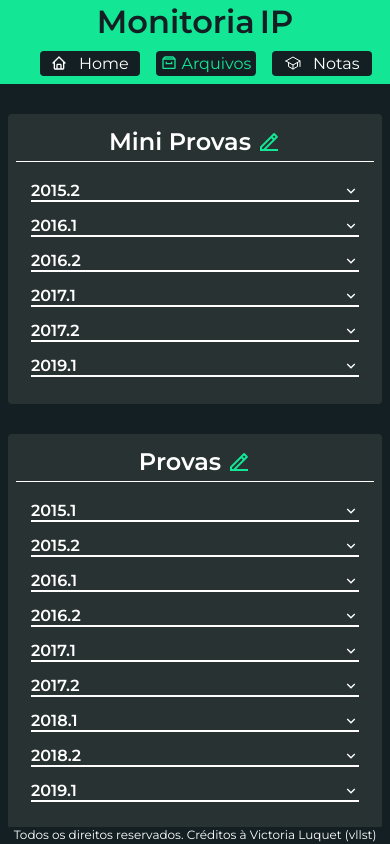
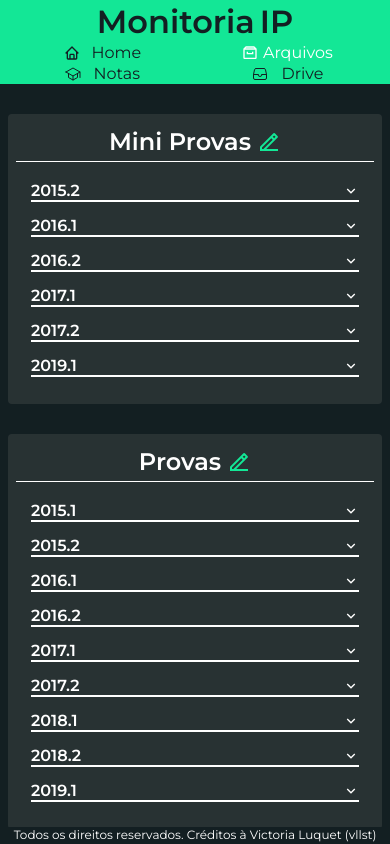
Before and after one commit to ftm2-cin/ip-web, a React (Create React App) app: page /arquivos in a window 390 px wide. Built offline with nearby package versions, Linux system fonts and the light colour scheme.

Commit message:
fixed layout + added new tutors + added dr div

```diff
--- a/src/App.css
+++ b/src/App.css
@@ -33,7 +33,7 @@
   user-select: none;
 }
 
-@media(max-width: 400px) {
+@media(max-width: 675px) {
   .App {
     height: 100%;
     width: 100%;
--- a/src/components/Header/index.css
+++ b/src/components/Header/index.css
@@ -70,7 +70,7 @@
   color: #13e796;
 }
 
-@media (max-width: 400px) {
+@media (max-width: 675px) {
   .App-Header {
     height: 100%;
     width: 100%;
@@ -84,3 +84,39 @@
     justify-content: center;
   }
 }
+
+@media (max-width: 500px) {
+  .App-Header {
+    height: 100%;
+    width: 100%;
+    flex-direction: column;
+    justify-content: center;
+  }
+
+  .App-Title {
+    width: 100%;
+    height: 100%;
+    justify-content: center;
+  }
+
+  .App-Nav ul{
+    display: grid;
+    grid-template-columns: 1fr 1fr;
+    justify-items: center;
+    justify-content: center;
+  }
+
+  .App-Nav ul li a {
+    background-color: transparent;
+    color: #131f22;
+  }
+
+  .App-Nav ul li a:hover {
+    border-radius: 0px;
+    color: #fff;
+  }
+
+  .App-Nav ul li a.active {
+    color: #fff;
+  }
+}
--- a/src/components/Header/index.jsx
+++ b/src/components/Header/index.jsx
@@ -1,6 +1,6 @@
 import React from "react";
 import { NavLink } from "react-router-dom";
-import { IoSchoolOutline } from "react-icons/io5";
+import { IoSchoolOutline, IoFileTrayOutline } from "react-icons/io5";
 import "./index.css";
 
 function Header({ sections }) {
@@ -37,6 +37,17 @@ function Header({ sections }) {
               Notas
             </a>
           </li>
+          <li className="App-NavItem">
+            <a
+              onClick={emmitAlert}
+              href="https://drive.google.com/drive/folders/1STo4COxHusk2v2W9XzXmIXLEzq7MO00W?usp=sharing"
+              target="_blank"
+              rel="noreferrer"
+            >
+              <IoFileTrayOutline />
+              Drive
+            </a>
+          </li>
         </ul>
       </nav>
     </header>
--- a/src/data/monitores.js
+++ b/src/data/monitores.js
@@ -7,12 +7,14 @@ import jmbj2 from "../assets/img/jmbj2.jpg";
 import pfbc2 from "../assets/img/pfbc2.jpg";
 import rnfo from "../assets/img/rnfo.jpg";
 import acm from "../assets/img/acm.jpg";
+import maa5 from "../assets/img/maa5.jpg";
+import tjas from "../assets/img/tjas.jpg";
 
 const data = [
     {
         name: "Murilo Barbosa",
         login: "mbn2",
-        periodo: 3,
+        periodo: 4,
         img: murilo,
         linkedin: "https://www.linkedin.com/in/murilobn/",
         github: "https://github.com/mulirow",
@@ -20,7 +22,7 @@ const data = [
     {
         name: "Victoria Luquet",
         login: "vllst",
-        periodo: 3,
+        periodo: 4,
         img: luquet,
         linkedin: "https://www.linkedin.com/in/victoria-luquet-8766891a2/",
         github: "https://github.com/vicluq",
@@ -28,7 +30,7 @@ const data = [
     {
         name: "Matheus Boncsidai",
         login: "mjbo",
-        periodo: 3,
+        periodo: 4,
         img: matheus,
         linkedin: "",
         github: "https://github.com/Mathbonc",
@@ -36,7 +38,7 @@ const data = [
     {
         name: "Jeferson Severino",
         login: "jsa2",
-        periodo: 3,
+        periodo: 4,
         img: jeferson,
         linkedin: "https://www.linkedin.com/in/jeferson-severino-959925184/",
         github: "https://github.com/jefersonseverino",
@@ -44,7 +46,7 @@ const data = [
     {
         name: "Daniel Silva",
         login: "jdsc2",
-        periodo: 2,
+        periodo: 3,
         img: jdsc2,
         linkedin: "",
         github: "",
@@ -52,7 +54,7 @@ const data = [
     {
         name: "José Marcondes",
         login: "jmbj2",
-        periodo: 2,
+        periodo: 3,
         img: jmbj2,
         linkedin: "",
         github: "",
@@ -60,7 +62,7 @@ const data = [
     {
         name: "Pedro Fernandes",
         login: "pfbc2",
-        periodo: 2,
+        periodo: 3,
         img: pfbc2,
         linkedin: "",
         github: "https://github.com/fernandesbarreto",
@@ -68,18 +70,37 @@ const data = [
     {
         name: "Renato Nogueira",
         login: "rnfo",
-        periodo: 3,
+        periodo: 4,
         img: rnfo,
         linkedin: "",
         github: "https://github.com/RenatoNogFer",
     },
+    {
+        name: "Marcela",
+        login: "maa5",
+        periodo: 2,
+        img: maa5,
+        linkedin: "",
+        github: "https://github.com/maa134340",
+    },
+    {
+        name: "Thiago",
+        login: "tjas",
+        periodo: 2,
+        img: tjas,
+        linkedin: "https://www.linkedin.com/in/thijalves/",
+        github: "https://github.com/Thijalves",
+    },
 ];
 
-export default {
+
+const allData = {
     tutors: data,
     teacher: {
         name: "Alexandre Cabral Mota",
         login: "acm",
         img: acm,
     }
-};
+}
+
+export default allData ;
--- a/src/pages/Home/components/Gallery/index.css
+++ b/src/pages/Home/components/Gallery/index.css
@@ -42,7 +42,7 @@
 
 .Gallery-Tutors {
   display: grid;
-  grid-template-columns: 1fr 1fr 1fr 1fr;
+  grid-template-columns: 1fr 1fr 1fr 1fr 1fr;
 
   justify-content: center;
   align-items: center;
@@ -50,7 +50,14 @@
   align-content: center;
 }
 
-@media (max-width: 400px) {
+@media(max-width: 1120px) {
+  .Gallery-Content {
+    grid-template-columns:  none;
+    grid-template-rows: 40% 60%;
+  }
+}
+
+@media (max-width: 550px) {
   .Home-Gallery h2 {
     width: 95%;
     font-size: 22px;
@@ -62,16 +69,17 @@
     border-bottom: 2px solid #fff;
   }
 
-  .Gallery-Content .Gallery-Teacher {
-    padding: 5px;
-  }
-
   .Gallery-Content {
     width: 100%;
     display: flex;
     flex-direction: column;
     align-items: center;
   }
+
+  .Gallery-Content .Gallery-Teacher {
+    padding: 5px;
+  }
+
 
   .Gallery-Tutors {
     grid-template-columns: 1fr 1fr;
--- a/src/pages/Home/components/Gallery/index.js
+++ b/src/pages/Home/components/Gallery/index.js
@@ -19,7 +19,8 @@ function Gallery(props) {
                 </div>
                 <div className="Gallery-Tutors">
                     {tutors.map(({ name, periodo, login, github, img, linkedin }) => (
-                        <Card key={name} name={name} periodo={periodo} login={login} github={github} img={img} linkedin={linkedin} />
+                        <Card key={name} name={name} periodo={periodo}
+                            login={login} github={github} img={img} linkedin={linkedin} />
                     ))}
                 </div>
             </div>
--- a/src/pages/Home/components/Links/index.css
+++ b/src/pages/Home/components/Links/index.css
@@ -61,7 +61,7 @@
   font-weight: 600;
 }
 
-@media (max-width: 400px) {
+@media (max-width: 600px) {
   .Home-UsefulLinks .UsefulLinks-Content {
     display: grid;
     grid-template-columns: 1fr 1fr;
```
Also changed, not shown: src/assets/img/maa5.jpg (added), src/assets/img/tjas.jpg (added), 10 other files (tests, documents, lock files or other folders).
